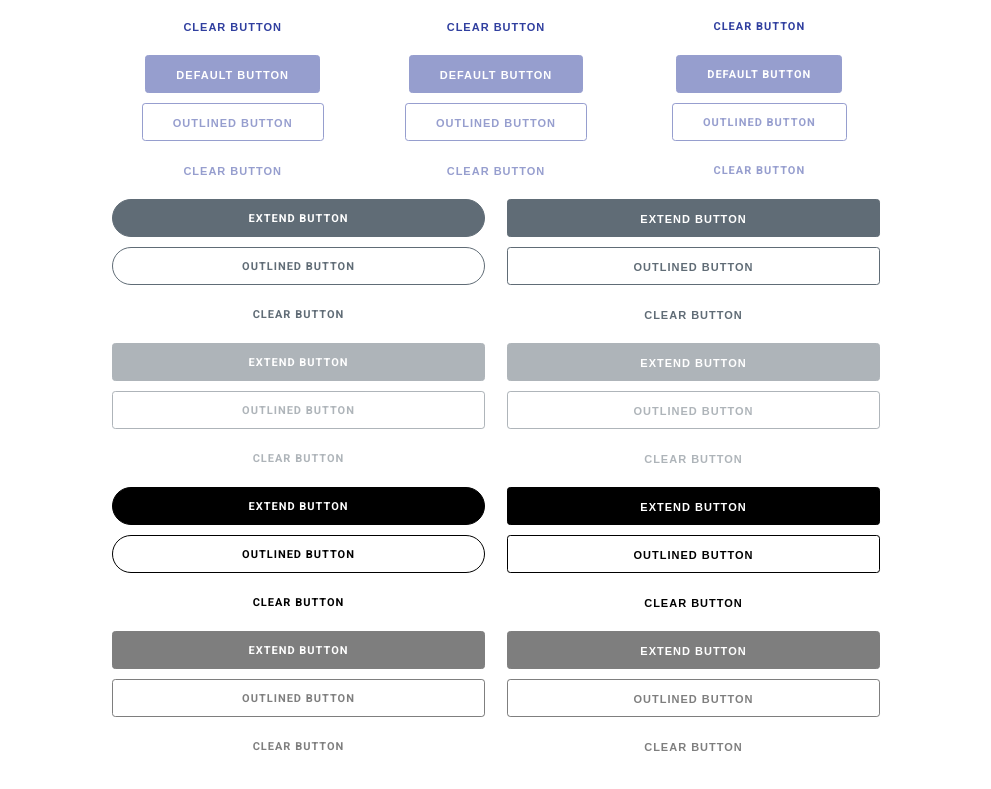
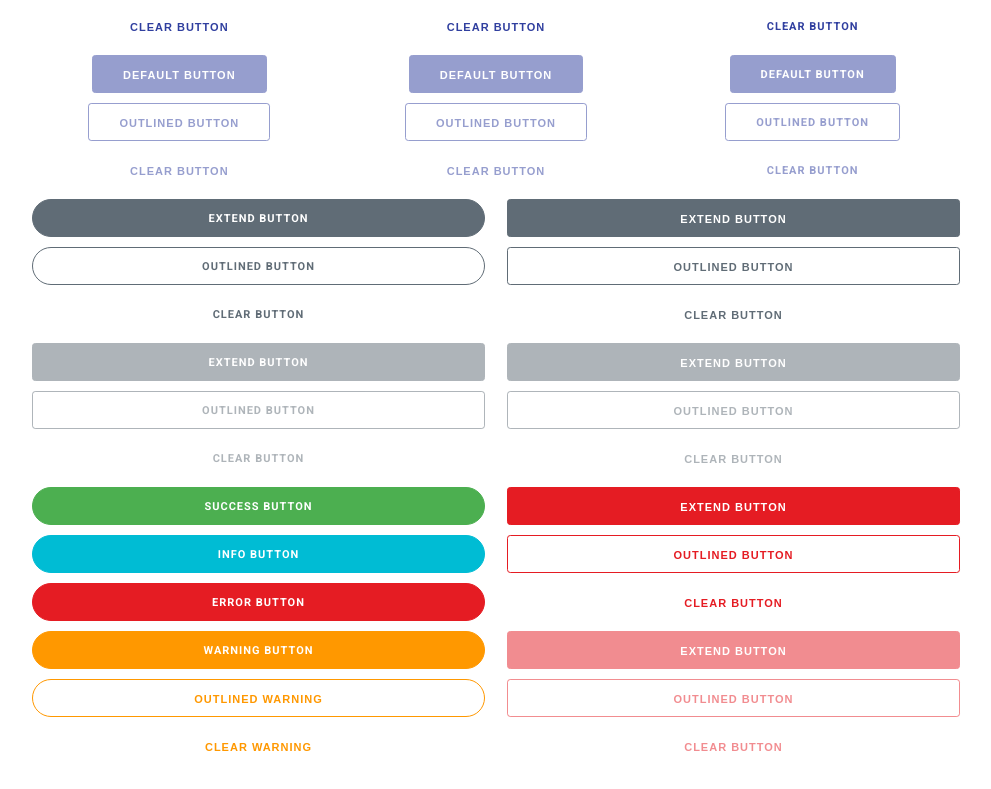
Before and after one commit to kenyk7/MilligramCore, a website: page index.html in a window 1280 px wide. Shown: the part 1921-2710 px from the top of the page, without its empty margins (144-1135 px from the left). Drawn offline with Linux system fonts and the light colour scheme.

Commit message:
new buttons default and change media queries name: helper

```diff
--- a/index.html
+++ b/index.html
@@ -29,7 +29,7 @@
   <main>
     <section class="container" id="image">
       <div class="text-center">
-        <img src="https://raw.githubusercontent.com/milligram/milligram.github.io/master/images/thumbnail.jpg" alt="Image">
+        <img src="https://milligram.github.io/images/thumbnail.png" alt="Image">
           <h1> + <br> Core.css</h1>
       </div>
     </section>
@@ -149,20 +149,20 @@
         </div>
         <div class="row">
           <div class="col xs-6">
-            <a class="btn btn-black btn-block btn-round" href="javascript: void(0)">Extend Button</a>
-            <a class="btn btn-outline btn-black btn-block btn-round" href="javascript: void(0)">Outlined Button</a>
-            <a class="btn btn-clear btn-black btn-block" href="javascript: void(0)">Clear Button</a>
-            <a class="btn btn-black btn-block" disabled href="javascript: void(0)">Extend Button</a>
-            <a class="btn btn-outline btn-black btn-block" disabled href="javascript: void(0)">Outlined Button</a>
-            <a class="btn btn-clear btn-black btn-block" disabled href="javascript: void(0)">Clear Button</a>
+            <a class="btn btn-success btn-block btn-round" href="javascript: void(0)">Success Button</a>
+            <a class="btn btn-info btn-block btn-round" href="javascript: void(0)">Info Button</a>
+            <a class="btn btn-danger btn-block btn-round" href="javascript: void(0)">Error Button</a>
+            <a class="btn btn-warning btn-block btn-round" href="javascript: void(0)">Warning Button</a>
+            <button class="btn btn-outline btn-warning btn-block btn-round">Outlined Warning</button>
+            <button class="btn btn-clear btn-warning btn-block btn-round">Clear Warning</button>
           </div>
           <div class="col xs-6">
-            <button class="btn btn-black btn-block">Extend Button</button>
-            <button class="btn btn-outline btn-black btn-block">Outlined Button</button>
-            <button class="btn btn-clear btn-black btn-block">Clear Button</button>
-            <button class="btn btn-black btn-block" disabled>Extend Button</button>
-            <button class="btn btn-outline btn-black btn-block" disabled>Outlined Button</button>
-            <button class="btn btn-clear btn-black btn-block" disabled>Clear Button</button>
+            <button class="btn btn-danger btn-block">Extend Button</button>
+            <button class="btn btn-outline btn-danger btn-block">Outlined Button</button>
+            <button class="btn btn-clear btn-danger btn-block">Clear Button</button>
+            <button class="btn btn-danger btn-block" disabled>Extend Button</button>
+            <button class="btn btn-outline btn-danger btn-block" disabled>Outlined Button</button>
+            <button class="btn btn-clear btn-danger btn-block" disabled>Clear Button</button>
           </div>
         </div>
       </div>
@@ -399,7 +399,7 @@
 
     <footer class="footer">
       <section class="container">
-        <p>Designed with ♥ by <a target="blank" href="http://github.com/kenyk7" title="Keny Romero">Keny Romero</a>. Licensed under the MIT License.</p>
+        <p>Designed with ♥ by <a target="blank" href="http://github.com/kenyk7" title="Keny Romero">Keny Romero</a>. Licensed under the MIT License. Readme more <a href="https://milligram.github.io/">milligram</a>(All: not grid). For grid css read this <a href="http://corecss.io/">coresss</a> </p>
       </section>
     </footer>
 
--- a/src/scss/_config.scss
+++ b/src/scss/_config.scss
@@ -33,7 +33,7 @@ $color-quinary: #e1e1e1 !default;
 // ------------------------------------------------
 $font-size-base: 1.6em !default;
 $font-weight-body: 300 !default;
-$font-family:  'Roboto', sans-serif !default;
+$font-family: 'Roboto', Arial, "Helvetica Neue", Helvetica, sans-serif !default;
 $headings-font-weight: 300 !default;
 
 
@@ -63,7 +63,7 @@ $mq-xl: 96rem !default; /* 1536px (Extra-Large) */
 
 // Max width conainer default use default $mq-lg
 // ------------------------------------------------
-$with-container: $mq-lg !default;
+$with-container: $mq-xl !default;
 
 
 // Buttons array generate
@@ -72,5 +72,8 @@ $with-container: $mq-lg !default;
 // Add or modify buttons array
 $buttons: (
   second: #606c76,
-  black: black
+  success: #4caf50,
+  info: #00bcd4,
+  danger: #e51c23,
+  warning: #ff9800
 ) !default;
--- a/src/scss/base/_button.scss
+++ b/src/scss/base/_button.scss
@@ -113,7 +113,7 @@ button,{
 .btn-block{
 	display: block;
 	width: 100%;
-	@include maxw(xs){
+	@include media-down(xs){
 		padding: 0 1.5rem;
 	}
 }
--- a/src/scss/base/_form.scss
+++ b/src/scss/base/_form.scss
@@ -33,7 +33,7 @@ label,
 legend{
 	display: block;
 	font-size: 1.6rem;
-	font-weight: 700;
+	font-weight: 500;
 	margin-bottom: .5rem;
 }
 fieldset{
--- a/src/scss/base/_grid.scss
+++ b/src/scss/base/_grid.scss
@@ -49,7 +49,7 @@
 	position: relative;
 	width: 100%;
 
-	@include maxw(xs){
+	@include media-down(xs){
 		padding: 0 1.2rem;
 	}
 }
@@ -83,7 +83,7 @@
 		clear: both;
 	}
 
-	@include maxw(xs){
+	@include media-down(xs){
 		margin: 0 -0.6rem;
 	}
 }
@@ -93,7 +93,7 @@
 	float: left;
 	padding: 0 1.1rem;
 	width: 100%;
-	@include maxw(xs){
+	@include media-down(xs){
 		padding: 0 0.7rem;
 	}
 }
--- a/src/scss/base/_helpers.scss
+++ b/src/scss/base/_helpers.scss
@@ -31,7 +31,7 @@
 // Disable scroll to body
 .disable-scroll{
 	overflow: hidden;
-	@include maxw(sm){
+	@include media-down(sm){
 		position: fixed;
 		left: 0;
 		right: 0;
@@ -48,12 +48,12 @@
 // ------------------------------------------------
 
 // Center down text
-@include maxw(sm){
+@include media-down(sm){
 	.text-center-sm{
 		text-align: center;
 	}
 }
-@include maxw(xs){
+@include media-down(xs){
 	.text-center-xs{
 		text-align: center;
 	}
@@ -62,19 +62,19 @@
 // Visibility helpers
 .hidden-xs{
 	display: none;
-	@include minw(xs){
+	@include media-up(xs){
 		display: block;
 	}
 }
 .visible-xs{
 	display: block;
-	@include minw(xs){
+	@include media-up(xs){
 		display: none;
 	}
 }
 .visible-inline-xs{
 	display: inline-block;;
-	@include minw(xs){
+	@include media-up(xs){
 		display: none;
 	}
 }
--- a/src/scss/mixin/_media_queries.scss
+++ b/src/scss/mixin/_media_queries.scss
@@ -12,7 +12,7 @@ $minw-lg: "(min-width: "#{$mq-lg}")";
 
 // Down
 // -----------------------------------------
-@mixin maxw($breakpoint) {
+@mixin media-down($breakpoint) {
 
 	@if $breakpoint == xs {
 		@media #{$maxw-xs} {
@@ -43,7 +43,7 @@ $minw-lg: "(min-width: "#{$mq-lg}")";
 
 // Up
 // -----------------------------------------
-@mixin minw($breakpoint) {
+@mixin media-up($breakpoint) {
 
 	@if $breakpoint == xs {
 		@media #{$minw-xs} {
```
Also changed, not shown: dist/css/milligram-core.css.
